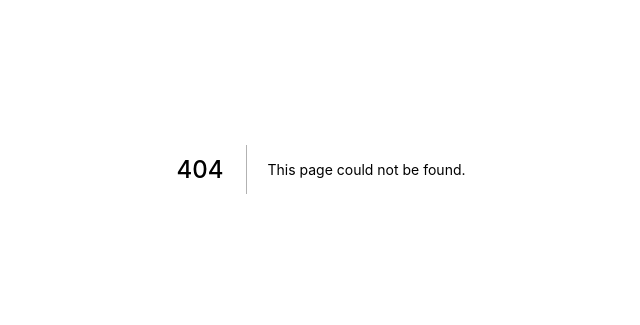
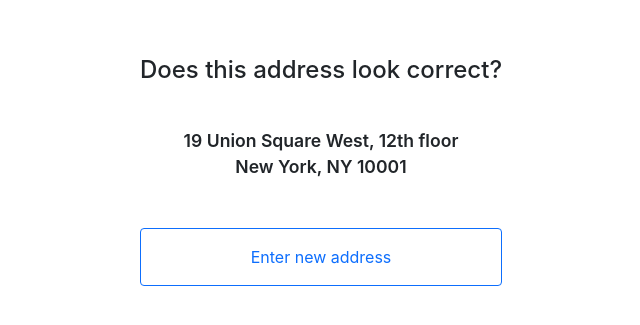
Before and after one commit to m-hatch/AddressNormalizer, a Next.js app in the folder updater/: page /confirm in a window 1280 px wide. Before the commit this address had no page. Shown: the part 231-556 px from the top of the page, without its empty margins (319-959 px from the left). Built offline with nearby package versions, Linux system fonts and the light colour scheme.

Commit message:
Add static confirm page

```diff
--- /dev/null
+++ b/updater/pages/confirm.js
@@ -0,0 +1,65 @@
+import Head from 'next/head'
+import { Button } from 'react-bootstrap'
+import styles from '../styles/confirm.module.css'
+
+
+const data = {
+  formInput: {
+    address: {
+    street: "19 Union Square West",
+    unit: "",
+    state: "NY",
+    city: "New York",
+    postalCode: "10001",
+    selected: false
+    }
+  },
+  normalized: {
+    address: {
+    street: "19 Union Square West",
+    unit: "12th floor",
+    state: "NY",
+    city: "New York",
+    postalCode: "10001",
+    selected: false
+    }
+  }
+};
+
+const formatAddress = (address) => {
+  const unit = address.unit ? `, ${address.unit}` : '';
+  return (
+    <>
+      <span>{`${address.street}${unit}`}</span><br/>
+      <span>{`${address.city}, ${address.state} ${address.postalCode}`}</span>
+    </>
+  );
+};
+
+const Confirm = () => {
+  return (
+    <div className={styles.container}>
+      <Head>
+        <title>Updater</title>
+        <meta name="description" content="Generated by create next app" />
+        <link rel="icon" href="/favicon.ico" />
+      </Head>
+
+      <main className={styles.main}>
+        <h2 className={styles.description}>
+          Does this address look correct?
+        </h2>
+
+        <div className={styles.confirm}>
+          {formatAddress(data.normalized.address)}
+        </div>
+
+        <Button className="p-3" variant="outline-primary" type="submit">
+          Enter new address
+        </Button>
+      </main>
+    </div>
+  )
+}
+
+export default Confirm;
--- /dev/null
+++ b/updater/styles/confirm.module.css
@@ -0,0 +1,45 @@
+.container {
+  min-height: 100vh;
+  padding: 0 0.5rem;
+  display: flex;
+  flex-direction: column;
+  justify-content: center;
+  align-items: center;
+  height: 100vh;
+}
+
+.main {
+  padding: 5rem 0;
+  flex: 1;
+  display: flex;
+  flex-direction: column;
+  justify-content: center;
+  align-items: center;
+}
+
+.description {
+  text-align: center;
+  line-height: 1.5;
+  font-size: 1.5rem;
+}
+
+.confirm {
+  max-width: 800px;
+  margin-top: 2rem;
+  text-align: center;
+  font-size: 1.1rem;
+  font-weight: 600;
+}
+
+.main > button {
+  margin-top: 3rem;
+  width: 100%;
+}
+
+@media (max-width: 600px) {
+  .main > button {
+    position: absolute;
+    bottom: 10px;
+    width: 94%;
+  }
+}
```
